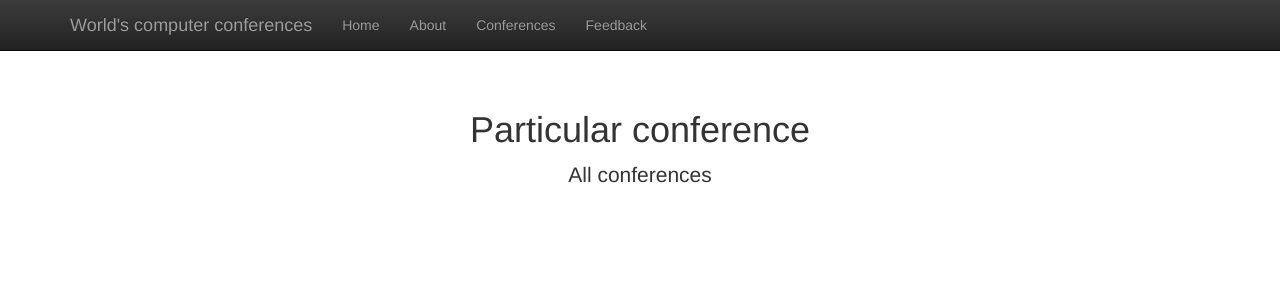
After one commit to Romeus/theworldscomputerconferences, a Django app: template templates/conferences/conference_history.html in a window 1280 px wide. The commit adds this page. Shown: the top 300 px of the page. Run offline with Django 3.2, Linux system fonts and the light colour scheme; the template is opened without the code that fills it, so the values that code supplies are empty; some libraries are stand-ins or nearby versions.

Commit message:
Added new url and view - 'history'. Added it support to navbar. Change determination of current page

```diff
--- a/conferences/templatetags/conferences_filters.py
+++ b/conferences/templatetags/conferences_filters.py
@@ -1,14 +1,8 @@
 from django import template
-from django.core.urlresolvers import reverse
+from django.core.urlresolvers import resolve
 
 register = template.Library()
 
 @register.filter
-def is_current_page(request, param):
-    params = param.split(',')
-    name = params[0]
-    kwargs = {k:v for k,v in (x.split('=') for x in params[1:]) }
-    if kwargs:
-        return request.path == reverse(name, kwargs=kwargs)
-    else:
-        return request.path == reverse(name)
+def is_current_page(request, view_name):
+    return resolve(request.path).url_name == view_name
--- a/conferences/views.py
+++ b/conferences/views.py
@@ -19,6 +19,10 @@ def conference_particular(request, conference_slug=None):
     context_dict = {'request': request, 'conference_slug': conference_slug}
     return render(request, 'conferences/conference.html', context_dict)
 
+def conference_history(request, conference_slug=None):
+    context_dict = {'request': request, 'conference_slug': conference_slug}
+    return render(request, 'conferences/conference_history.html', context_dict)
+
 
 def feedback(request):
     context_dict = {'request': request}
--- a/templates/conferences/base.html
+++ b/templates/conferences/base.html
@@ -46,11 +46,7 @@
           <ul class="nav navbar-nav">
             <li{% if request|is_current_page:'map' %} class="active" {% endif %}><a href="{% url 'map' %}">Home</a></li>
             <li{% if request|is_current_page:'about' %} class="active" {% endif %}><a href="{% url 'about' %}">About</a></li>
-	    {% with conference_slug=conference_slug|default:'None' %}
-	    {% with particular_conference='conference_particular,conference_slug='|add:conference_slug %}
-	    <li{% if request|is_current_page:'conferences_all' or request|is_current_page:particular_conference %} class="active" {% endif %}><a href="{% url 'conferences_all' %}">Conferences</a></li>
-	    {% endwith %}
-	    {% endwith %}
+	    <li{% if request|is_current_page:'conferences_all' or request|is_current_page:'conference_particular' or request|is_current_page:'conference_history' %} class="active" {% endif %}><a href="{% url 'conferences_all' %}">Conferences</a></li>
             <li{% if request|is_current_page:'feedback' %} class="active" {% endif %}><a href="{% url 'feedback' %}">Feedback</a></li>
           </ul>
         </div><!--/.nav-collapse -->
@@ -63,7 +59,7 @@
         {% block body_content %}{% endblock %}
      </div>
 
-    </div><!-- /.container -->
+    </div>
 
 
     <!-- Bootstrap core JavaScript
--- /dev/null
+++ b/templates/conferences/conference_history.html
@@ -0,0 +1,10 @@
+{% extends 'conferences/base.html' %}
+
+{% block title_block %}
+Conference's name
+{% endblock %}
+
+{% block body_content %}
+        <h1>Particular conference</h1>
+        <p class="lead">All conferences</p>
+{% endblock %}
```
Also changed, not shown: conferences/urls.py (+14 -10 lines).
